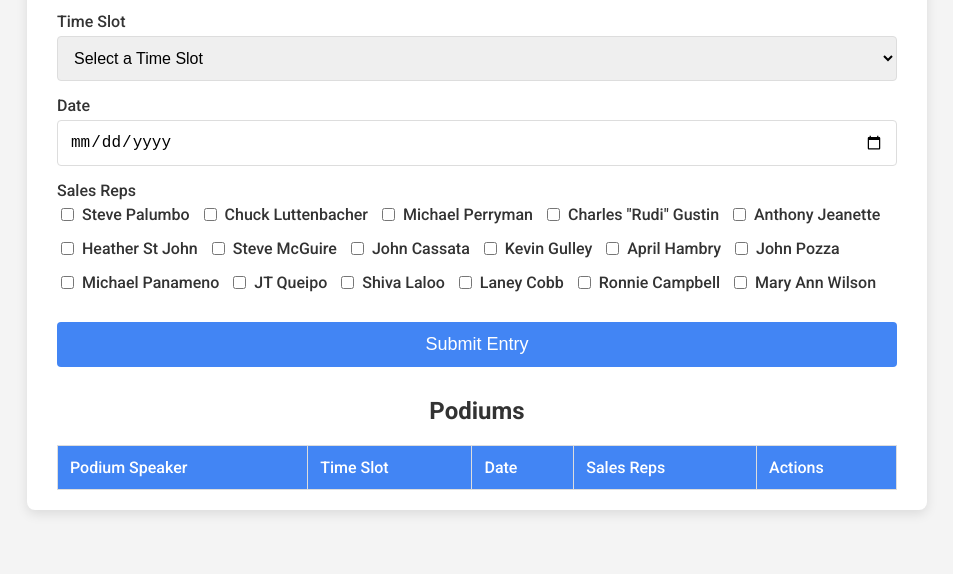
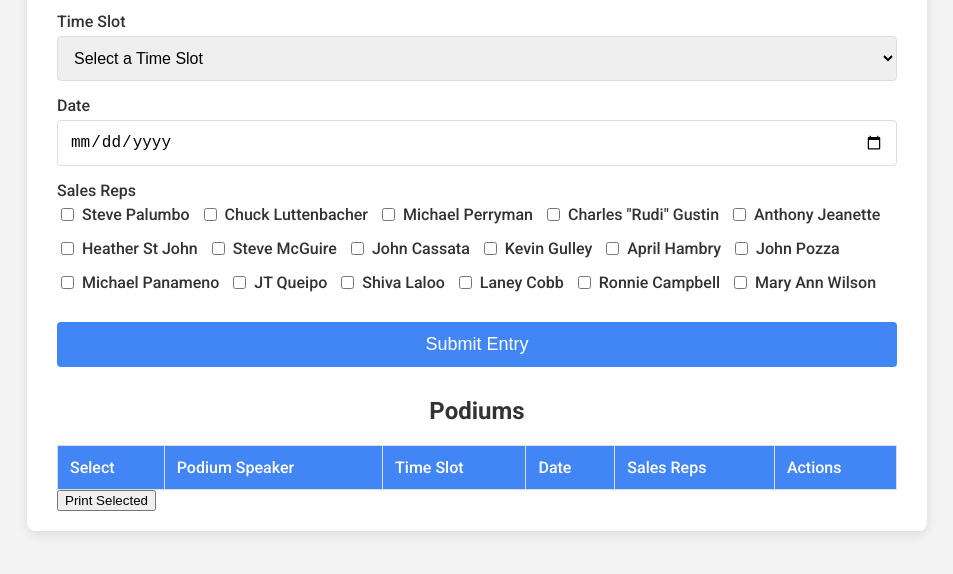
Before and after one commit to Graphicassassin520/New-Podium-Tracker, a plain HTML site: page index.html in a window 1280 px wide. Shown: the part 170-744 px from the top of the page, without its empty margins (163-1116 px from the left). Drawn offline with Linux system fonts and the light colour scheme.

Commit message:
Update index.html

```diff
--- a/index.html
+++ b/index.html
@@ -83,12 +83,13 @@
       <button type="submit" id="submitBtn">Submit Entry</button>
     </form>
 
-    <!-- Table header is renamed to "Podiums" -->
+    <!-- Table header renamed to "Podiums" with an extra Select column -->
     <h2>Podiums</h2>
     <div class="table-responsive">
       <table id="entriesTable">
         <thead>
           <tr>
+            <th>Select</th>
             <th>Podium Speaker</th>
             <th>Time Slot</th>
             <th>Date</th>
@@ -101,6 +102,8 @@
         </tbody>
       </table>
     </div>
+    <!-- Button to print selected entries -->
+    <button id="printSelectedBtn">Print Selected</button>
   </div>
 
   <!-- JavaScript File -->
```
